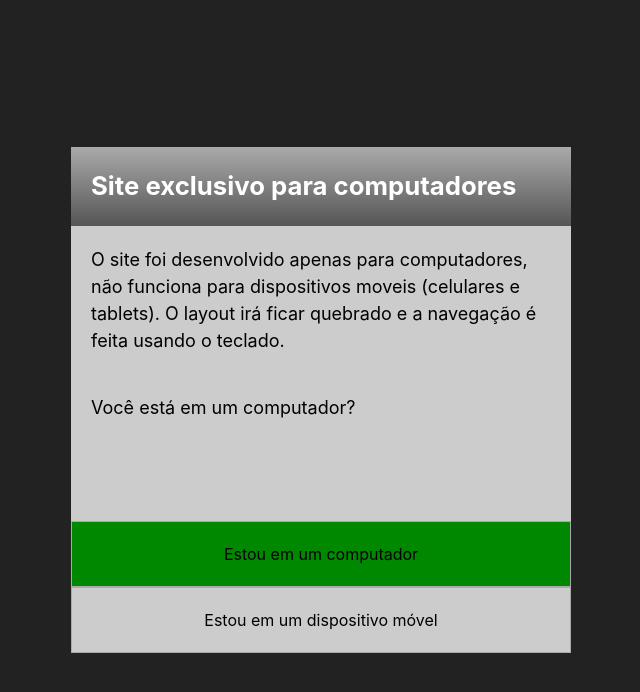
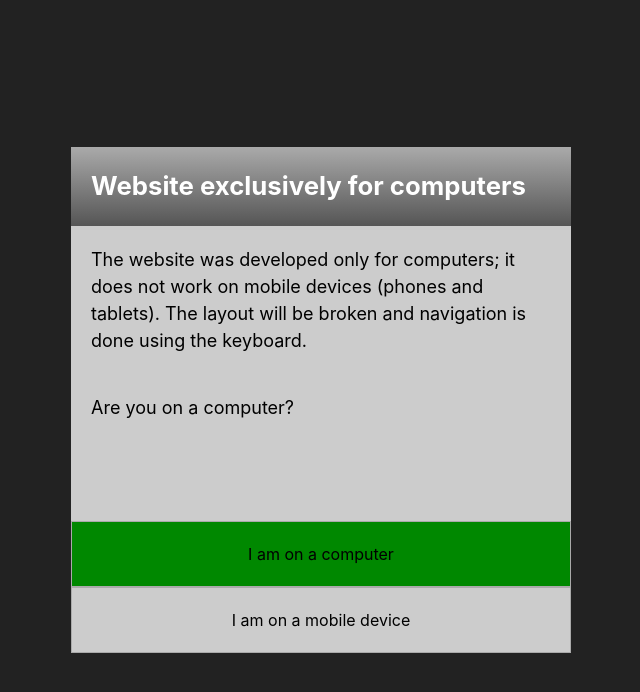
Before and after one commit to Faell4328/xbox360-homepage, a React (Vite) app: page / in a window 1280 px wide. Shown: the top 692 px of the page, without its empty margins (319-959 px from the left). Built offline with nearby package versions, Linux system fonts and the light colour scheme.

Commit message:
translate UI text from Portuguese to English

```diff
--- a/index.html
+++ b/index.html
@@ -1,5 +1,5 @@
 <!doctype html>
-<html lang="pt-br">
+<html lang="en">
     <head>
         <meta charset="UTF-8" />
         <meta name="viewport" content="width=device-width, initial-scale=1.0" />
--- a/src/components/Buttons.tsx
+++ b/src/components/Buttons.tsx
@@ -27,7 +27,7 @@ export default function Buttons({
                     className="control"
                 >
                     <img ref={arrowsIconRef} src="/xbox-arrows.png" alt="" />
-                    <p>Setas</p>
+                    <p>Arrows</p>
                 </div>
                 <div
                     style={{
@@ -36,7 +36,7 @@ export default function Buttons({
                     className="control"
                 >
                     <img ref={aIconRef} src="/xbox-a.png" alt="" />
-                    <p>Selecionar</p>
+                    <p>Select</p>
                 </div>
                 <div
                     style={{
@@ -48,7 +48,7 @@ export default function Buttons({
                     className="control"
                 >
                     <img ref={bIconRef} src="/xbox-b.png" alt="" />
-                    <p>Voltar</p>
+                    <p>Back</p>
                 </div>
             </div>
         </footer>
--- a/src/components/Menu.tsx
+++ b/src/components/Menu.tsx
@@ -47,14 +47,14 @@ export default function Menu({ closing, onConfirm, onReject, onClosed }: MenuPro
             >
                 <div id="container-menu-elements" className={closing ? 'closing' : ''}>
                     <header>
-                        <h3>Site exclusivo para computadores</h3>
+                        <h3>Website exclusively for computers</h3>
                     </header>
                     <p>
-                        O site foi desenvolvido apenas para computadores, não funciona para
-                        dispositivos moveis (celulares e tablets). O layout irá ficar quebrado e a
-                        navegação é feita usando o teclado.
+                        The website was developed only for computers; it does not work on mobile
+                        devices (phones and tablets). The layout will be broken and navigation is
+                        done using the keyboard.
                     </p>
-                    <p>Você está em um computador?</p>
+                    <p>Are you on a computer?</p>
                     <div id="container-menu-button">
                         <button
                             className={
@@ -62,7 +62,7 @@ export default function Menu({ closing, onConfirm, onReject, onClosed }: MenuPro
                             }
                             onClick={() => onConfirm('menu')}
                         >
-                            Estou em um computador
+                            I am on a computer
                         </button>
                         <button
                             className={
@@ -70,7 +70,7 @@ export default function Menu({ closing, onConfirm, onReject, onClosed }: MenuPro
                             }
                             onClick={onReject}
                         >
-                            Estou em um dispositivo móvel
+                            I am on a mobile device
                         </button>
                     </div>
                 </div>
--- a/src/pages/Index.tsx
+++ b/src/pages/Index.tsx
@@ -19,7 +19,7 @@ const DIRECTIONS: Record<string, Direction> = {
 };
 
 function rejectMenu() {
-    window.location.href = 'https://www.google.com/search?q=gatinhos';
+    window.location.href = 'https://www.google.com/search?q=cat';
 }
 
 export default function Dashboard() {
@@ -116,7 +116,7 @@ export default function Dashboard() {
                 const tile = tileAtCell(GRID, selectedCell);
                 const element = tile !== null ? TILES[tile] : undefined;
                 if (element?.redirect) {
-                    notify('Você será redirecionado em 3 segundos');
+                    notify('You will be redirected in 3 seconds');
                     window.setTimeout(() => {
                         window.location.href = element.redirect as string;
                     }, 3000);
@@ -153,7 +153,7 @@ export default function Dashboard() {
             invalidKeyCount.current += 1;
             if (invalidKeyCount.current > 5) {
                 notify(
-                    "Você está presionando teclas inválidas, só é permitido as setas e teclas: 'a', 'b', 'x' e 'y'"
+                    "You are pressing invalid keys, only the arrow keys and the keys 'a', 'b', 'x' and 'y' are allowed"
                 );
                 invalidKeyCount.current = 0;
             }
```
